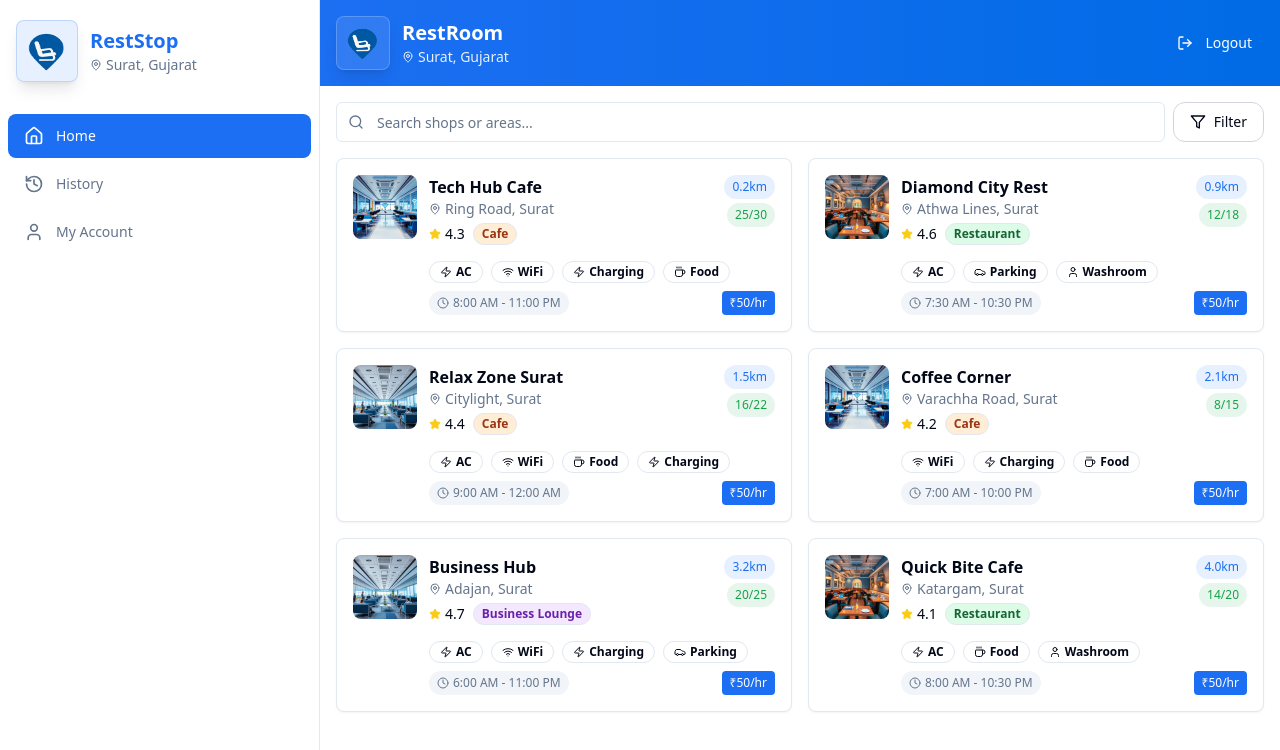
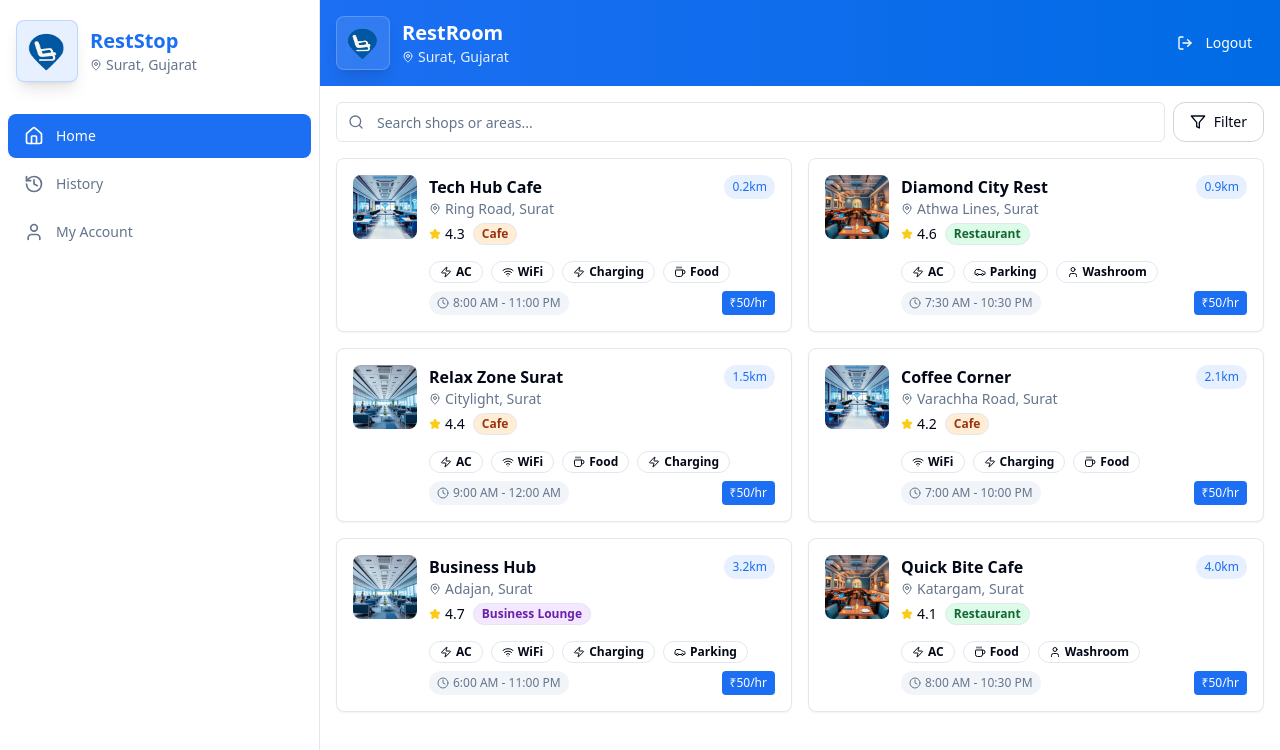
Before and after one commit to poojanjariwala/rest-room, a React (Vite) app: page /home in a window 1280 px wide. Shown: the top 750 px of the page. Built offline with nearby package versions, Linux system fonts and the light colour scheme.

Commit message:
Remove seat availability info
Removes the display of seat availability information from the shop listings.

```diff
--- a/src/pages/Home.tsx
+++ b/src/pages/Home.tsx
@@ -1,4 +1,3 @@
-
 import { useState } from "react";
 import { Search, MapPin, Star, Wifi, Zap, Car, Coffee, User, Clock } from "lucide-react";
 import { Button } from "@/components/ui/button";
@@ -247,12 +246,9 @@ const Home = () => {
                           </div>
                         </div>
 
-                        <div className="text-right flex flex-col items-end gap-1">
+                        <div className="text-right">
                           <div className="bg-primary/10 text-primary px-2 py-1 rounded-full text-xs font-medium">
                             {shop.distance}km
-                          </div>
-                          <div className="bg-success/10 text-success px-2 py-1 rounded-full text-xs font-medium">
-                            {shop.availableSeats}/{shop.totalSeats}
                           </div>
                         </div>
                       </div>
```
